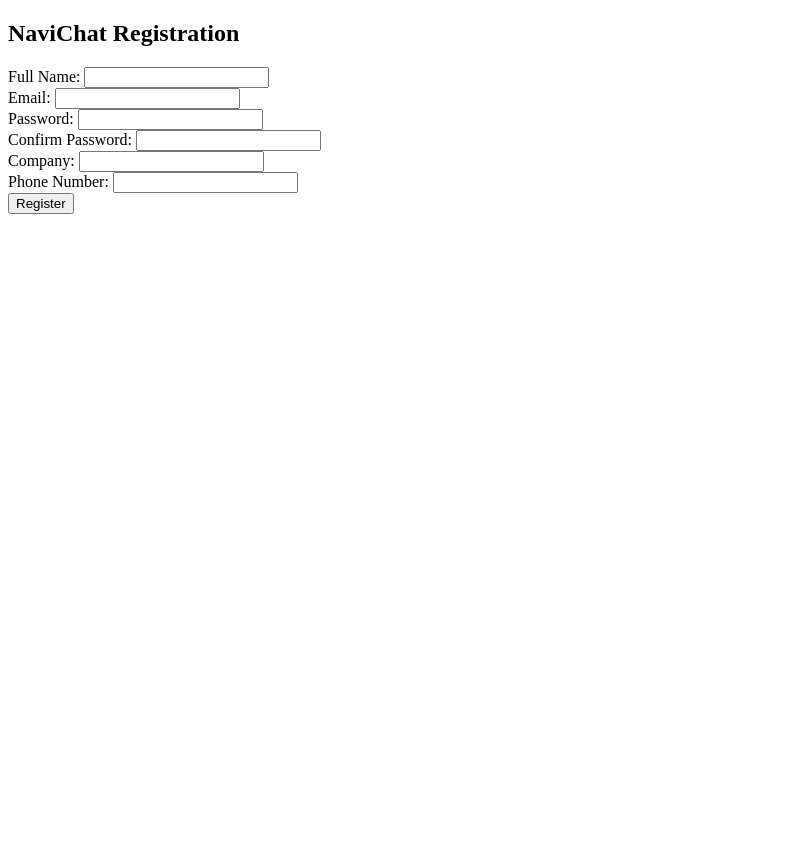
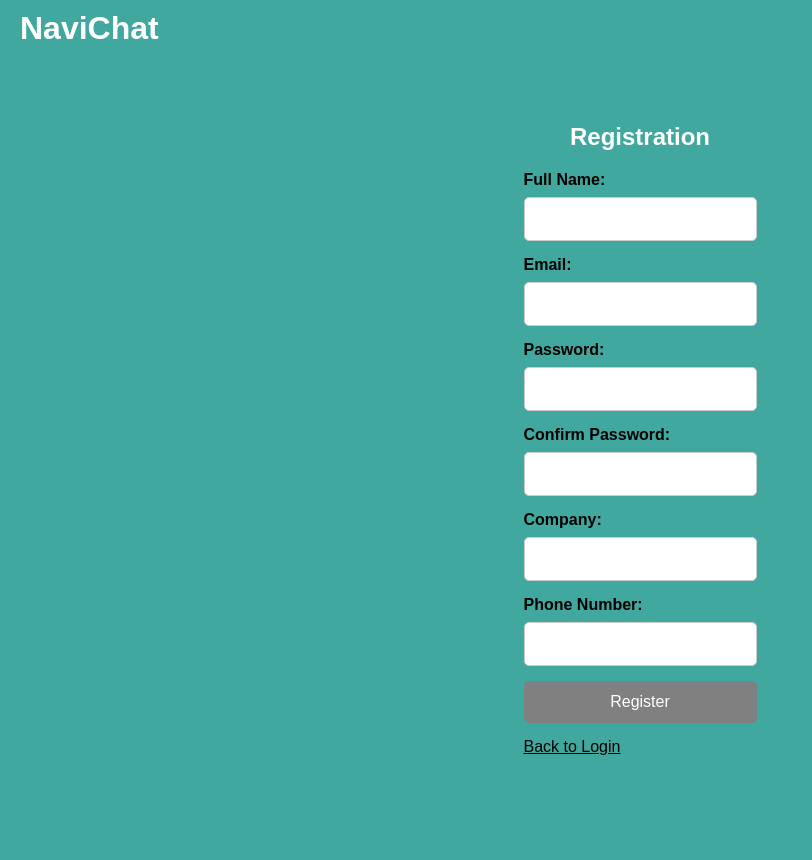
Before and after one commit to branwebs/NaviChat, a PHP site: page /Boundary/Users/register.php in a window 1280 px wide. Shown: the whole page, without its empty margins (0-812 px from the left). Before the commit the page ends 214 px from the top, so only its background shows below. Run offline with PHP 8.4, Linux system fonts and the light colour scheme.

Commit message:
Add files via upload

```diff
--- a/navibot/Boundary/Users/register.php
+++ b/navibot/Boundary/Users/register.php
@@ -28,13 +28,16 @@
 <html lang="en">
 
 <head>
+<link rel="stylesheet" href="../../css/register.css">
+<link href="https://cdnjs.cloudflare.com/ajax/libs/font-awesome/6.0.0-beta3/css/all.min.css" rel="stylesheet">
     <title>Register</title>
 </head>
 
 <body>
     <section>
+    <a href="../../index.php" class="navi-chat">NaviChat</a>
         <div class="form-box">
-            <h2 class="register-title">NaviChat Registration</h2>
+            <h2 class="register-title">Registration</h2>
             <form class="user-input" method="POST">
                 <label for="name">Full Name:</label>
                 <input type="text" name="name" id="name" required>
@@ -52,7 +55,7 @@
                 <input type="text" name="company" id="company" required>
                 <br>
                 <label for="phone">Phone Number:</label>
-                <input type="tel" name="phone" id="phone" required>
+                <input type="text" name="phone" id="phone" required>
                 <br>
                 <!-- Display success or errors -->
                 <?php if (!empty($successMessage)) : ?>
@@ -70,6 +73,9 @@
                 <?php endif; ?>
 
                 <input type="submit" class="submit-btn" value="Register">
+
+                 <!-- Link back to login page -->
+                 <a href="userLogin.php" class="register-btn">Back to Login</a>
             </form>
         </div>
     </section>
--- a/navibot/Boundary/Users/userLogin.php
+++ b/navibot/Boundary/Users/userLogin.php
@@ -16,13 +16,16 @@
 <html lang="en">
 
 <head>
+<link rel="stylesheet" href="../../css/userLogin.css">
+<link href="https://cdnjs.cloudflare.com/ajax/libs/font-awesome/6.0.0-beta3/css/all.min.css" rel="stylesheet">
     <title>Login</title>
 </head>
 
 <body>
     <section>
+    <a href="../../index.php" class="navi-chat">NaviChat</a>
         <div class="form-box">
-            <h2 class="login-title">NaviChat</h2>
+            <h2 class="login-title">Welcome</h2>
             <form class="user-input" method="POST">
                 <label for="email">Business Email:</label>
                 <input type="email" name="email" id="email" required>
--- a/navibot/Controller/Users/userRegisterController.php
+++ b/navibot/Controller/Users/userRegisterController.php
@@ -44,7 +44,7 @@
             $errors[] = "Password must be at least 6 characters long.";
         }
 
-        if (!preg_match('/^[0-9]{10,15}$/', $phone)) {
+        if (!preg_match('/^[0-9]{8,10}$/', $phone)) {
             $errors[] = "Phone number must be 10-15 digits.";
         }
 
--- /dev/null
+++ b/navibot/css/register.css
@@ -0,0 +1,88 @@
+body {
+    margin: 0;
+    padding: 0;
+    height: 100vh; /* Use full viewport height */
+    display: flex;
+    justify-content: center; /* Horizontally center */
+    align-items: center; /* Vertically center */
+    background-color: #40a89e;
+    font-family: 'Poppins', sans-serif;
+    position: relative;
+    padding-top: 30px; /* Space at the top */
+    padding-bottom: 30px; /* Space at the bottom */
+}
+
+.form-box {
+    width: 100%;
+    max-width: 400px; /* Max width for the form */
+    min-height: 400px; /* Ensure the form box has some height */
+    background-color: transparent;
+    padding: 20px;
+    box-sizing: border-box; /* Ensure padding is included in width/height calculation */
+    overflow-y: auto; /* Allows scrolling if the content exceeds the available height */
+}
+
+.navi-chat {
+    position: absolute;
+    top: 10px;
+    left: 20px;
+    font-size: 2rem;
+    font-weight: bold;
+    color: white;
+    text-decoration: none;
+}
+
+.navi-chat:hover {
+    text-decoration: underline; /* Optional hover effect */
+}
+
+h2 {
+    text-align: center;
+    margin-bottom: 20px;
+    font-weight: 600;
+    color: white;
+}
+
+label {
+    display: block;
+    margin-bottom: 8px;
+    font-weight: 600;
+    color: black;
+}
+
+input[type="text"],
+input[type="email"],
+input[type="password"],
+input[type="submit"] {
+    width: 100%;
+    padding: 12px;
+    margin-bottom: 15px;
+    border: 1px solid #ccc;
+    border-radius: 5px;
+    font-size: 16px;
+    box-sizing: border-box;
+}
+
+input[type="submit"] {
+    background-color: grey;
+    color: white;
+    cursor: pointer;
+    border: none;
+}
+
+input[type="submit"]:hover {
+    background-color: lime;
+}
+
+.register-btn {
+    color: black;
+    cursor: pointer;
+    border: none;
+}
+
+
+.error-messages p {
+    color: red;
+    font-size: 0.9rem;
+    margin: 0 0 10px;
+}
--- a/navibot/css/styles.css
+++ b/navibot/css/styles.css
@@ -175,4 +175,5 @@
     position: static;
     transform: rotate(0);
   }
+
 }
--- a/navibot/hashing.php
+++ b/navibot/hashing.php
@@ -1,5 +1,5 @@
 <?php
-require_once 'dbCfg.php'; // Ensure this points to your database configuration file
+require_once 'dbCfg.php';
 
 $sql = "SELECT email, password FROM users";
 $result = $conn->query($sql);
```
Also changed, not shown: navibot/accounts password.txt (added, +8 -0 lines), navibot/css/userLogin.css (added, +93 -0 lines), navibot/index.php (+7 -3 lines), navibot/navichat.sql (+3 -4 lines), navibot/Boundary/RegisteredUser/user_dashboard.php (renamed from navibot/Controller/RegisteredUser/user_dashboard.php).
